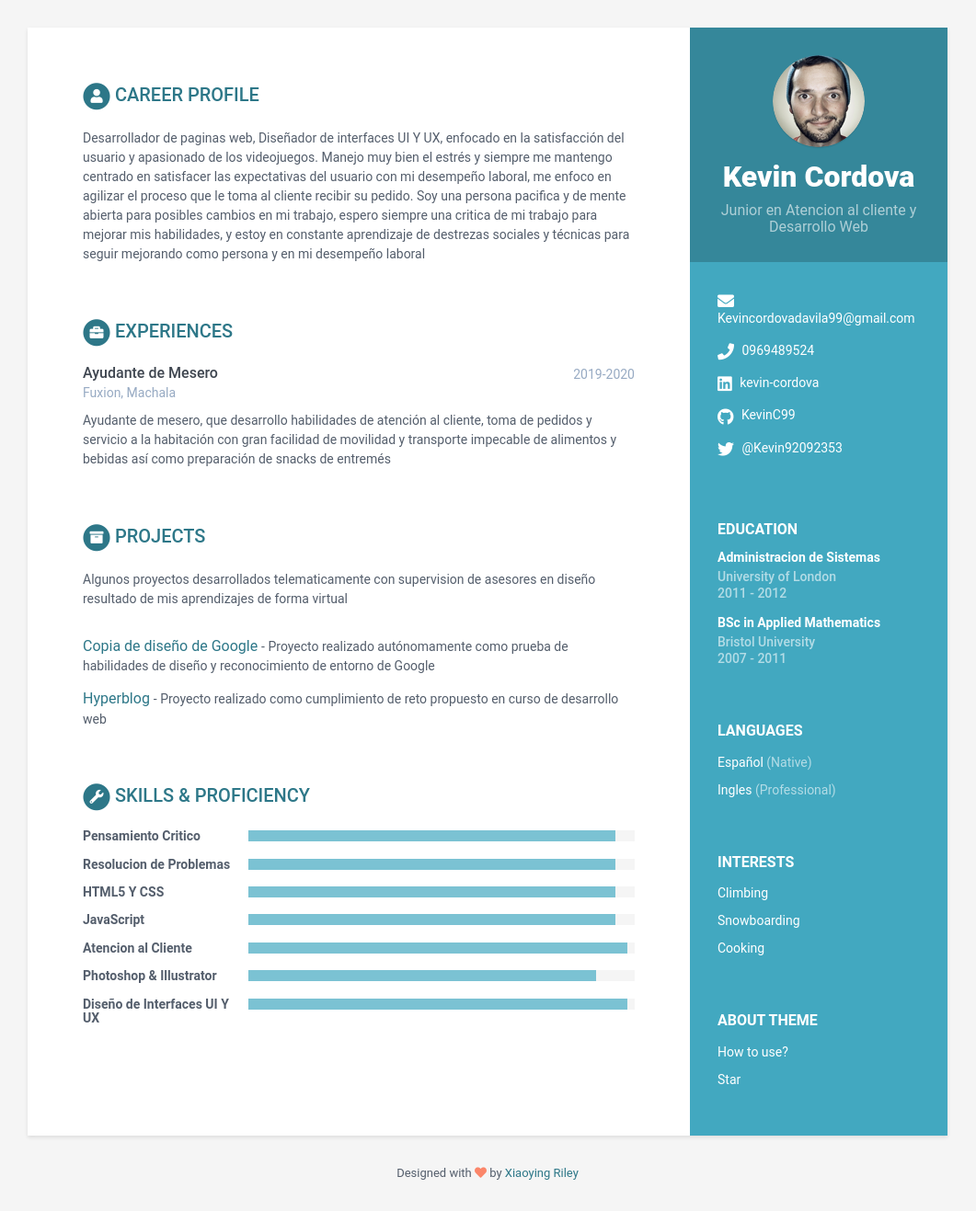
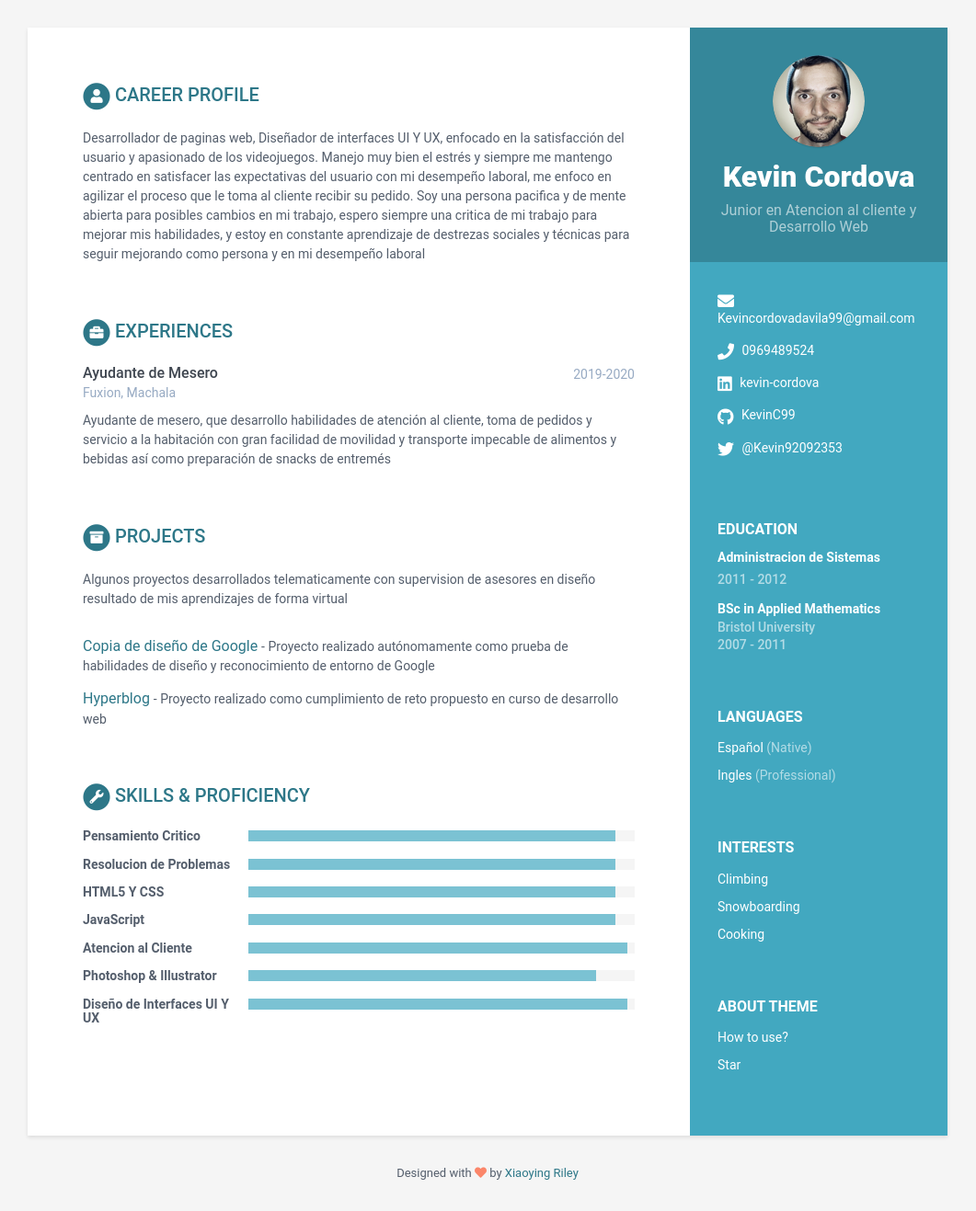
Before and after one commit to KevinC99/good-birch-4e19a, a Jekyll site: the page built from index.html, in a window 1280 px wide. Shown: the whole page at 92% size, without its empty margins (110-1171 px from the left). Built offline with Jekyll 4.4.1, drawn with Linux system fonts in a browser that asks for light colours.

Commit message:
data.yml: updated university in education

```diff
--- a/_data/data.yml
+++ b/_data/data.yml
@@ -39,8 +39,7 @@ career-profile:
     aprendizaje de destrezas sociales y técnicas para seguir mejorando como
     persona y en mi desempeño laboral
 education:
-  - university: University of London
-    time: 2011 - 2012
+  - time: 2011 - 2012
     details: |
       Describe your study here lorem ipsum dolor sit amet, consectetuer
       adipiscing elit. Aenean commodo ligula eget dolor. Aenean massa. Cum
```
